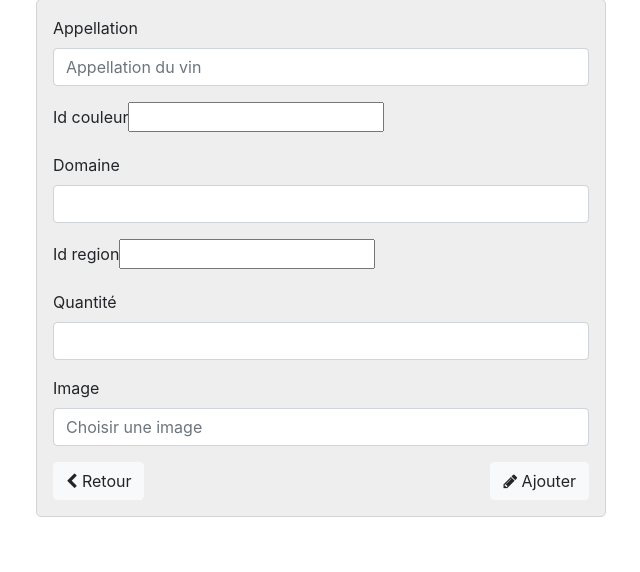
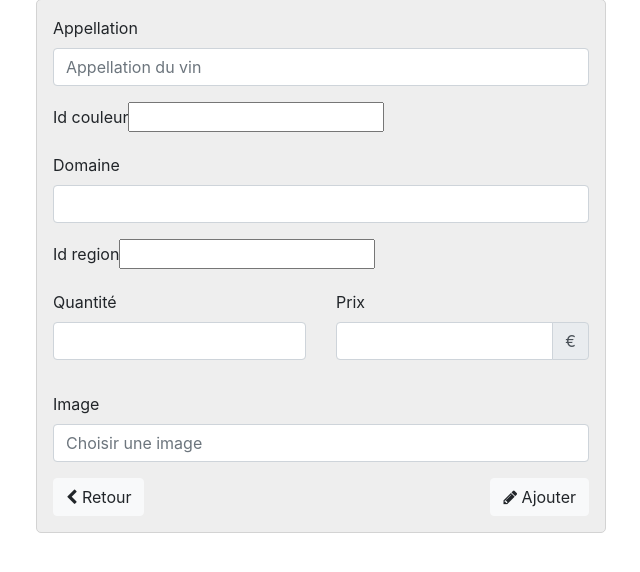
Before and after one commit to dev-perso/php, a Symfony app: template MaCaveAVin/templates/cave/gestionVin/ajouter.html.twig in a window 1280 px wide. Shown: the part 167-739 px from the top of the page, without its empty margins (319-959 px from the left). Run offline with Twig, Linux system fonts and the light colour scheme; the template is opened without the code that fills it, so the values that code supplies are empty; form fields are guessed from the names that the template uses; some libraries are stand-ins or nearby versions.

Commit message:
ajout evol finie

```diff
--- a/MaCaveAVin/templates/cave/gestionVin/ajouter.html.twig
+++ b/MaCaveAVin/templates/cave/gestionVin/ajouter.html.twig
@@ -26,9 +26,20 @@
                         <div class="col-sm-12">
                             {{ form_row(form.id_region, {'attr' : {'class' : 'selectRegion '}}) }}
                         </div>
-                        <div class="col-sm-12 mb-3">
+                        <div class="col-sm-6 mb-3">
                             <label for="cave_quantite" class="required">Quantité</label>
                             <input type="number" id="cave_quantite" required="required" name="quantite" class="form-control">
+                        </div>
+                        <div class="col-sm-6 mb-3">
+                            <div class="input-group">
+                                <label for="cave_prix" class="required">Prix</label>
+                                <div class="input-group mb-3">
+                                    <input type="text" id="cave_prix" name="prix" class="form-control" aria-label="montant en Euros">
+                                    <div class="input-group-append">
+                                        <span class="input-group-text">€</span>
+                                    </div>
+                                </div>
+                            </div>
                         </div>
                         <div class="col-sm-12">
                             {{ form_row(form.image, {'attr' : {'placeholder' : 'Choisir une image'}}) }}
@@ -48,3 +59,28 @@
         {{ form_end(form) }}
     </div>
 {% endblock %}
+
+{% block javascripts %}
+<script type="text/javascript">
+// Restricts input for the given textbox to the given inputFilter.
+function setInputFilter(textbox, inputFilter) {
+  ["input", "keydown", "keyup", "mousedown", "mouseup", "select", "contextmenu", "drop"].forEach(function(event) {
+    textbox.addEventListener(event, function() {
+      if (inputFilter(this.value)) {
+        this.oldValue = this.value;
+        this.oldSelectionStart = this.selectionStart;
+        this.oldSelectionEnd = this.selectionEnd;
+      } else if (this.hasOwnProperty("oldValue")) {
+        this.value = this.oldValue;
+        this.setSelectionRange(this.oldSelectionStart, this.oldSelectionEnd);
+      } else {
+        this.value = "";
+      }
+    });
+  });
+}
+
+setInputFilter(document.getElementById("cave_prix"), function(value) {
+  return /^-?\d*[.,]?\d*$/.test(value); });
+</script>
+{% endblock %}
```
Also changed, not shown: MaCaveAVin/src/Controller/GererCaveController.php (+12 -9 lines).
